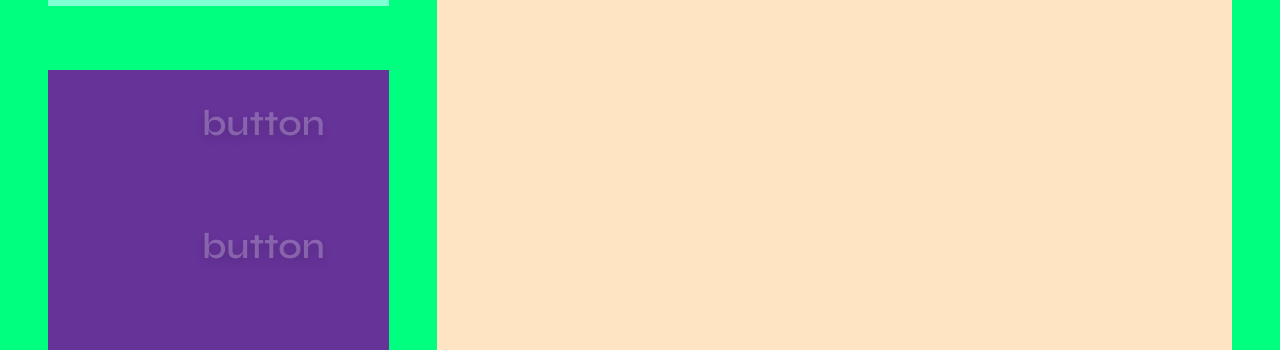
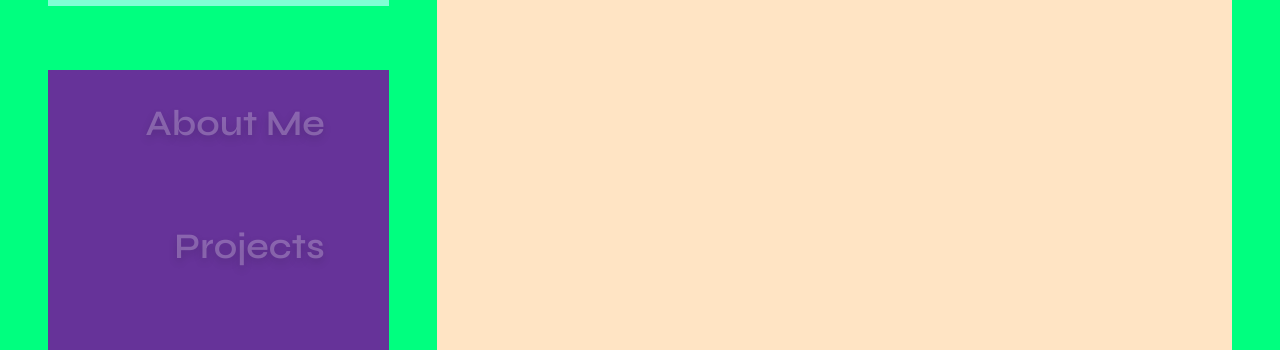
Before and after one commit to Gatinoko/Portfolio, a Next.js app: page / in a window 1280 px wide. Shown: the part 298-648 px from the top of the page. Built offline with nearby package versions, Linux system fonts and the light colour scheme.

Commit message:
feat(components): Changed NavButton to anchor and added props

```diff
--- a/components/navigation/navButton/NavButton.module.scss
+++ b/components/navigation/navButton/NavButton.module.scss
@@ -12,6 +12,7 @@
 
 	position: relative;
 	z-index: 1;
+	text-decoration: none;
 
 	justify-content: flex-end;
 	align-items: center;
--- a/components/navigation/navButton/NavButton.tsx
+++ b/components/navigation/navButton/NavButton.tsx
@@ -1,12 +1,18 @@
-import { Syne } from 'next/font/google';
 import styles from './NavButton.module.scss';
 
-export default function NavButton() {
+type Props = {
+	text: string;
+	href: string;
+};
+
+export default function NavButton({ text, href }: Props) {
 	return (
 		<>
-			<div className={styles['nav-button']}>
-				<span className={styles['nav-button-text']}>button</span>
-			</div>
+			<a
+				className={styles['nav-button']}
+				href={href}>
+				<span className={styles['nav-button-text']}>{text}</span>
+			</a>
 		</>
 	);
 }
--- a/pages/_app.tsx
+++ b/pages/_app.tsx
@@ -1,3 +1,4 @@
+/* eslint-disable react/jsx-key */
 import '@/styles/globals.scss';
 import type { AppProps } from 'next/app';
 import Navigation from '@/components/navigation/Navigation';
@@ -6,7 +7,18 @@ import NavButton from '@/components/navigation/navButton/NavButton';
 export default function App({ Component, pageProps }: AppProps) {
 	return (
 		<>
-			<Navigation navButtons={[<NavButton />, <NavButton />]} />
+			<Navigation
+				navButtons={[
+					<NavButton
+						text='About Me'
+						href='/about-me'
+					/>,
+					<NavButton
+						text='Projects'
+						href='/projects'
+					/>,
+				]}
+			/>
 			<Component {...pageProps} />
 		</>
 	);
```
